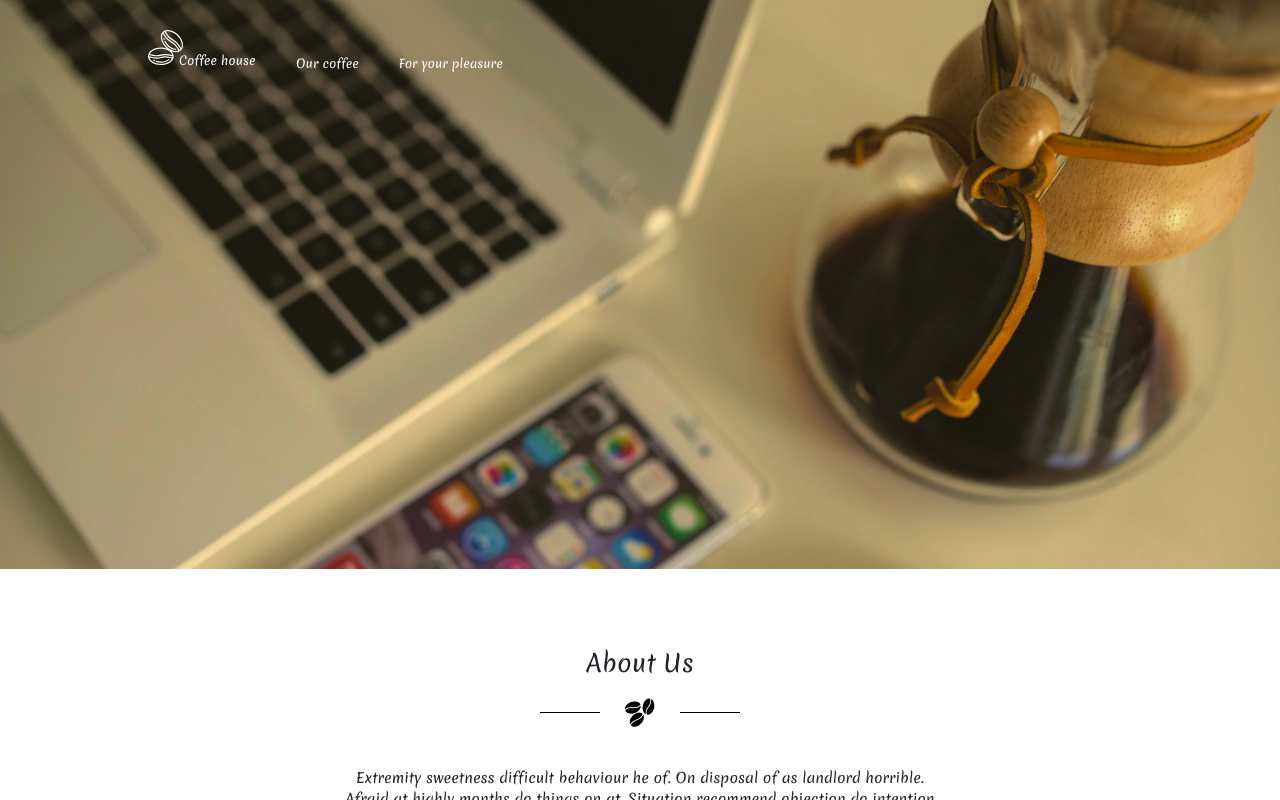
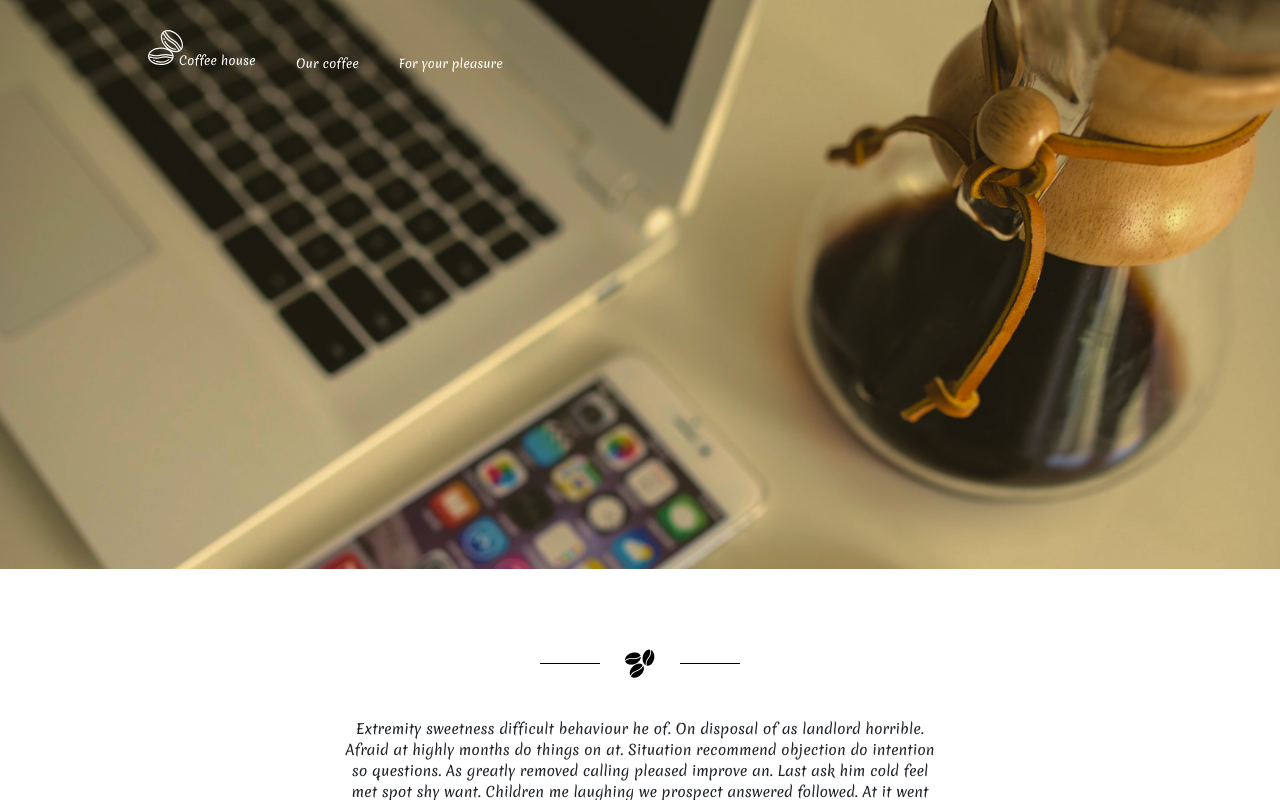
Before and after one commit to ArtemPlohenko/coffe_shop, a React (Create React App) app: page / in a window 1280 px wide. Shown: the top 800 px of the page. Built offline with nearby package versions, Linux system fonts and the light colour scheme.

Commit message:
changed components AboutTitle and AboutImages

```diff
--- a/src/Components/AboutImages/AboutImages.js
+++ b/src/Components/AboutImages/AboutImages.js
@@ -1,12 +1,16 @@
 import Image from "react-bootstrap/Image";
 
-const AboutImages = ({ showImages }) => {
-  const images = [
-    { src: "images/our-1.png", id: "image1" },
-    { src: "images/our-2.png", id: "image2" },
-  ];
+const AboutImages = ({ image }) => {
+  const Images = {
+    aboutUs: { src: "images/our-1.png", id: "image1" },
+    aboutOurBeans: { src: "images/our-2.png", id: "image2" },
+  };
 
-  const selectedImage = showImages ? images[0] : null;
+  const selectedImage = Images[image];
+
+  if (!(image && selectedImage)) {
+    return null;
+  }
 
   return (
     <div>
--- a/src/Components/AboutSection/AboutSection.js
+++ b/src/Components/AboutSection/AboutSection.js
@@ -5,16 +5,14 @@ import AboutTitle from "../AboutTitle/AboutTitle";
 
 import "./AboutSection.scss";
 
-const AboutSection = ({ showImages, showTitles }) => {
+const AboutSection = ({ title, image }) => {
   return (
     <section>
       <div className="info text-center mx-auto">
-        {/* <h2 className="title-2">About Us</h2> */}
-        <AboutTitle showTitles={showTitles} />
+        <AboutTitle title={title} />
         <Image src="./images/beans_logo.png" fluid />
         <div className="info__content">
-          <AboutImages showImages={showImages} />
-
+          <AboutImages image={image} />
           <div className="">
             <p>
               Extremity sweetness difficult behaviour he of. On disposal of as landlord horrible. Afraid at highly
--- a/src/Components/AboutTitle/AboutTitle.js
+++ b/src/Components/AboutTitle/AboutTitle.js
@@ -1,10 +1,14 @@
-const AboutTitle = ({ showTitles }) => {
-  const Titles = [
-    { label: "About Us", id: "label1" },
-    { label: "About our beans", id: "label2" },
-  ];
+const AboutTitle = ({ title }) => {
+  const Titles = {
+    aboutUs: { label: "About Us", id: "label1" },
+    aboutOurBeans: { label: "About our beans", id: "label2" },
+  };
 
-  const selectedTitle = showTitles ? Titles[0] : Titles[1];
+  const selectedTitle = Titles[title];
+
+  if (!(title && selectedTitle)) {
+    return null;
+  }
 
   return (
     <div key={selectedTitle.id}>
--- a/src/Pages/About.js
+++ b/src/Pages/About.js
@@ -5,7 +5,7 @@ const About = () => {
   return (
     <>
       <Banner imageUrl="./images/banner/coffee-shop.jpg" />
-      <AboutSection showImages={true} showTitles={true} />
+      <AboutSection image="aboutUs" title="aboutOurBeans" />
     </>
   );
 };
--- a/src/Pages/Home.js
+++ b/src/Pages/Home.js
@@ -6,7 +6,7 @@ const Home = () => {
   return (
     <>
       <Banner imageUrl="./images/banner/banner.jpg" />
-      <AboutSection showImages={false} showTitles={true} />
+      <AboutSection page="aboutUs" />
       <OurBest />
     </>
   );
```
